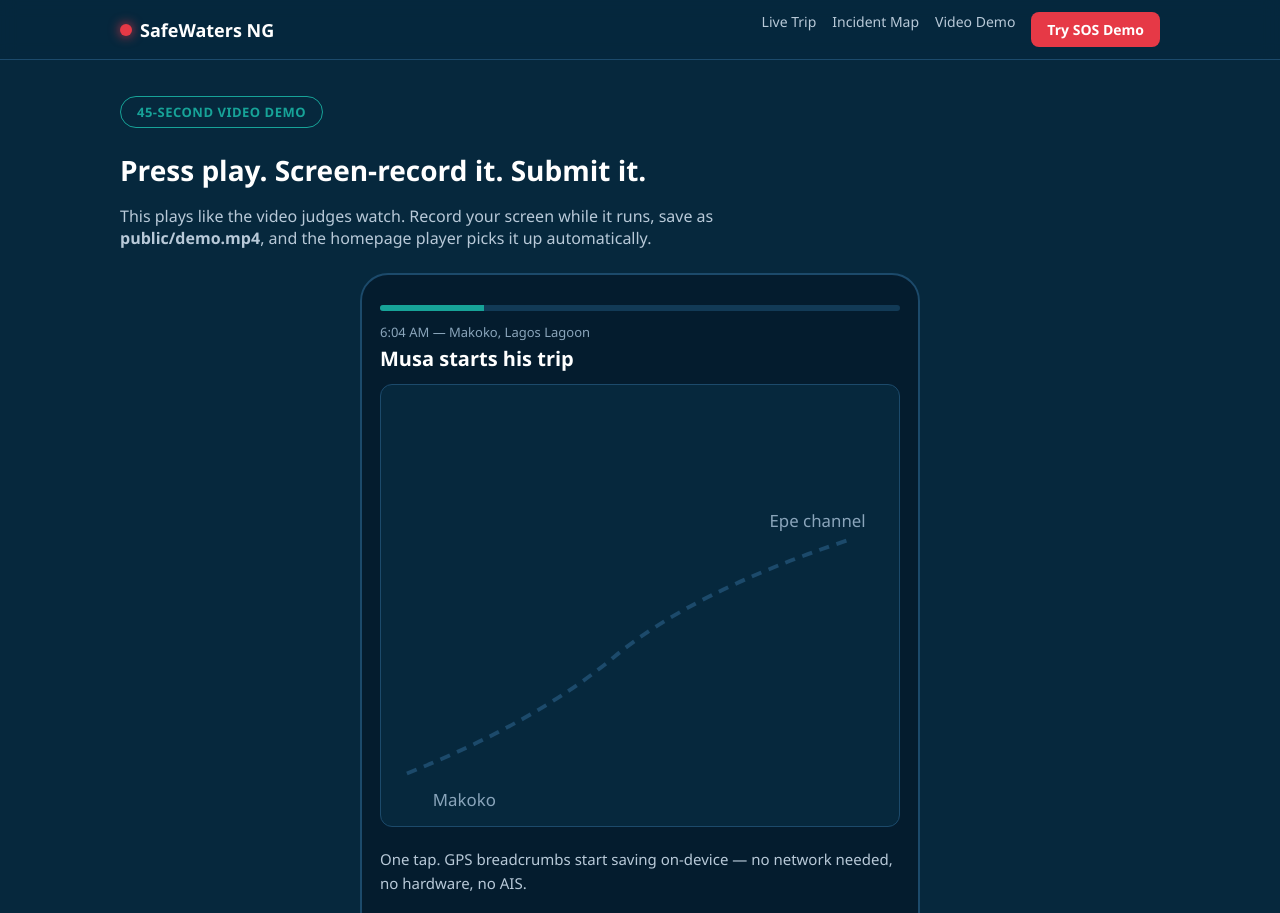
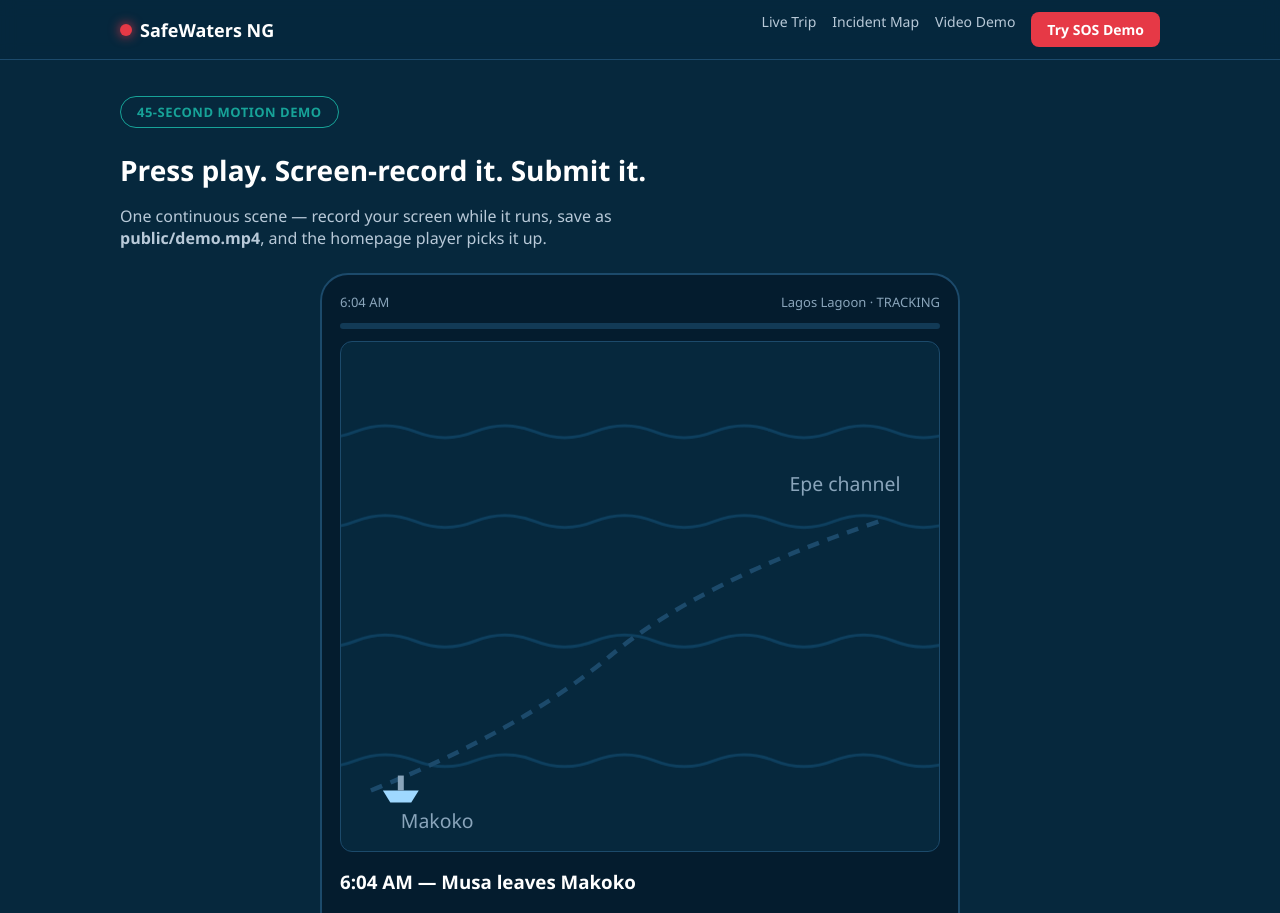
Before and after one commit to Shushirolsh-Dev/safewaters-ng, a Next.js app: page /demo in a window 1280 px wide. Shown: the top 913 px of the page. Built offline with nearby package versions, Linux system fonts and the light colour scheme.

Commit message:
Motion demo: animated 45s scene, scrub, SMS ticker

```diff
--- a/app/demo/page.js
+++ b/app/demo/page.js
@@ -1,70 +1,164 @@
 "use client";
 import { useEffect, useRef, useState } from "react";
 
-const STEPS = [
-  { t: "6:04 AM — Makoko, Lagos Lagoon", h: "Musa starts his trip", c: "One tap. GPS breadcrumbs start saving on-device — no network needed, no hardware, no AIS.", dots: 0, sos: false, pin: false },
-  { t: "6:20 AM — mid-lagoon, zero bars", h: "Still logging, fully offline", c: "Every fix is stored on the phone. 40 breadcrumbs banked before anything goes wrong.", dots: 5, sos: false, pin: false },
-  { t: "6:41 AM — engine failure", h: "One-tap SOS", c: "Musa hits SOS. Last GPS fix queues instantly — sent by data, or by SMS when there is no signal.", dots: 8, sos: true, pin: false },
-  { t: "6:43 AM — the shared map", h: "Everyone sees the red pin", c: "Cooperative, nearby boats and responders see SOS + live position. Closest canoe diverts. Response, not rumour.", dots: 8, sos: true, pin: true },
-  { t: "The business", h: "Every trip is data that earns", c: "Cooperatives pay ₦500/mo for the fleet dashboard. Insurers price cover off verified trips. Pilot: 500 fishers, Lagos Lagoon.", dots: 8, sos: true, pin: true },
-];
+const T = 45; // seconds
+const ROUTE = [[40,300],[75,285],[110,268],[145,250],[180,232],[215,215],[250,198],[285,182],[320,168],[345,158],[360,150]];
+const SOS_PT = [360, 150];
+const BASE_PT = [352, 96];
 
-const DOTS = [
-  [60, 300], [100, 270], [140, 250], [180, 225], [220, 205], [260, 185], [300, 165], [340, 150],
+function segLens(pts) {
+  const L = [0];
+  for (let k = 1; k < pts.length; k++) {
+    const dx = pts[k][0] - pts[k-1][0], dy = pts[k][1] - pts[k-1][1];
+    L.push(L[k-1] + Math.hypot(dx, dy));
+  }
+  return L;
+}
+const LENS = segLens(ROUTE);
+const TOTAL = LENS[LENS.length - 1];
+function posAt(p) {
+  const d = Math.min(Math.max(p, 0), 1) * TOTAL;
+  let k = 1;
+  while (k < LENS.length - 1 && LENS[k] < d) k++;
+  const f = (d - LENS[k-1]) / Math.max(LENS[k] - LENS[k-1], 1e-6);
+  return [ROUTE[k-1][0] + (ROUTE[k][0]-ROUTE[k-1][0])*f, ROUTE[k-1][1] + (ROUTE[k][1]-ROUTE[k-1][1])*f];
+}
+const lerp = (a, b, f) => [a[0]+(b[0]-a[0])*f, a[1]+(b[1]-a[1])*f];
+
+const CAPS = [
+  { to: 8, h: "6:04 AM — Musa leaves Makoko", c: "One tap starts the trip. GPS breadcrumbs save on-device. No network, no hardware, no AIS." },
+  { to: 18, h: "Mid-lagoon, zero bars — still logging", c: "Every fix is banked offline. The dotted trail is the trip record insurers and banks will pay for." },
+  { to: 28, h: "Engine failure — one-tap SOS", c: "Last GPS fix fires instantly: by data when there is signal, by SMS when there is not. Queued and retried automatically." },
+  { to: 38, h: "The whole lagoon sees the red pin", c: "Cooperative, nearby canoes and responders converge on one live map. Response, not rumour." },
+  { to: 99, h: "Every trip is data that earns", c: "₦500/mo cooperatives. Insurance priced off verified trips. Pilot: 500 fishers, Lagos Lagoon." },
 ];
 
 export default function DemoPage() {
-  const [i, setI] = useState(0);
+  const [t, setT] = useState(0);
   const [playing, setPlaying] = useState(false);
-  const timer = useRef(null);
-  const step = STEPS[i];
+  const raf = useRef(null);
+  const lastTs = useRef(0);
 
-  useEffect(() => () => clearInterval(timer.current), []);
-  const play = () => {
-    setPlaying(true);
-    clearInterval(timer.current);
-    timer.current = setInterval(() => {
-      setI((v) => {
-        if (v >= STEPS.length - 1) { clearInterval(timer.current); setPlaying(false); return v; }
-        return v + 1;
+  useEffect(() => () => cancelAnimationFrame(raf.current), []);
+  useEffect(() => {
+    if (!playing) return;
+    lastTs.current = performance.now();
+    const loop = (now) => {
+      const dt = (now - lastTs.current) / 1000;
+      lastTs.current = now;
+      setT((v) => {
+        const n = v + dt;
+        if (n >= T) { setPlaying(false); return T; }
+        return n;
       });
-    }, 4500);
-  };
-  const replay = () => { setI(0); play(); };
+      raf.current = requestAnimationFrame(loop);
+    };
+    raf.current = requestAnimationFrame(loop);
+    return () => cancelAnimationFrame(raf.current);
+  }, [playing]);
+
+  // motion state from timeline
+  const sailP = t < 18 ? (t / 18) * 0.92 : 0.92;                 // boat sails then stops
+  const boat = posAt(sailP);
+  const bob = sailP >= 0.92 && t >= 18 ? Math.sin(t * 4) * 3 : 0; // distress bobbing
+  const crumbs = Math.floor(sailP * 22);
+  const sosOn = t >= 18;
+  const ring = sosOn ? ((t - 18) % 1.6) / 1.6 : 0;                // expanding shockwave
+  const zoom = t >= 28 ? Math.min((t - 28) / 6, 1) : 0;
+  const scale = 1 + zoom * 0.45;
+  const respP = t >= 28 ? Math.min((t - 28) / 10, 1) : 0;
+  const resp = lerp(BASE_PT, SOS_PT, respP * respP * (3 - 2 * respP));
+  const mm = 4 + Math.floor((t / T) * 37);
+  const clock = `6:${String(mm).padStart(2, "0")} AM`;
+  const cap = CAPS.find((c) => t < c.to);
+  const outro = t >= 38 ? Math.min((t - 38) / 2, 1) : 0;
+  const smsLines = [
+    t >= 19 && "SOS queued — no data signal",
+    t >= 22 && "SMS sent via Termii → +234 ••• ••• 210",
+    t >= 25 && "Makoko cooperative alerted (14 boats nearby)",
+    t >= 29 && "Responder dispatched — ETA 22 min",
+  ].filter(Boolean);
 
   return (
     <div className="section">
-      <span className="pill">45-SECOND VIDEO DEMO</span>
+      <span className="pill">45-SECOND MOTION DEMO</span>
       <h2>Press play. Screen-record it. Submit it.</h2>
-      <p className="lead">This plays like the video judges watch. Record your screen while it runs, save as <b>public/demo.mp4</b>, and the homepage player picks it up automatically.</p>
-      <div className="player">
+      <p className="lead">One continuous scene — record your screen while it runs, save as <b>public/demo.mp4</b>, and the homepage player picks it up.</p>
+      <div className="player" style={{ maxWidth: 640 }}>
         <div className="phone">
-          <div className="progress"><i style={{ width: `${((i + 1) / STEPS.length) * 100}%` }} /></div>
-          <div className="phone-screen">
-            <div style={{ fontSize: 13, color: "#8aa5bb" }}>{step.t}</div>
-            <h3>{step.h}</h3>
-            <svg viewBox="0 0 400 340" style={{ width: "100%", background: "#06283d", borderRadius: 12, border: "1px solid #1c4a6b" }}>
+          <div style={{ display: "flex", justifyContent: "space-between", fontSize: 13, color: "#8aa5bb" }}>
+            <span>{clock}</span><span>Lagos Lagoon · {sosOn ? "SOS ACTIVE" : "TRACKING"}</span>
+          </div>
+          <div className="progress"><i style={{ width: `${(t / T) * 100}%` }} /></div>
+          <svg viewBox="0 0 400 340" style={{ width: "100%", background: "#06283d", borderRadius: 12, border: "1px solid #1c4a6b" }}>
+            <g className="waves" stroke="#134a6e" strokeWidth="2" fill="none" opacity="0.7">
+              <path d="M-400 60 q20 -8 40 0 t40 0 t40 0 t40 0 t40 0 t40 0 t40 0 t40 0 t40 0 t40 0 t40 0 t40 0 t40 0 t40 0 t40 0 t40 0 t40 0 t40 0 t40 0 t40 0" />
+              <path d="M-400 120 q20 -8 40 0 t40 0 t40 0 t40 0 t40 0 t40 0 t40 0 t40 0 t40 0 t40 0 t40 0 t40 0 t40 0 t40 0 t40 0 t40 0 t40 0 t40 0 t40 0 t40 0" />
+              <path d="M-400 200 q20 -8 40 0 t40 0 t40 0 t40 0 t40 0 t40 0 t40 0 t40 0 t40 0 t40 0 t40 0 t40 0 t40 0 t40 0 t40 0 t40 0 t40 0 t40 0 t40 0 t40 0" />
+              <path d="M-400 280 q20 -8 40 0 t40 0 t40 0 t40 0 t40 0 t40 0 t40 0 t40 0 t40 0 t40 0 t40 0 t40 0 t40 0 t40 0 t40 0 t40 0 t40 0 t40 0 t40 0 t40 0" />
+            </g>
+            <g transform={`translate(${SOS_PT[0]} ${SOS_PT[1]}) scale(${scale}) translate(${-SOS_PT[0]} ${-SOS_PT[1]})`}>
               <path d="M20 300 Q120 260 180 210 T360 120" stroke="#1c4a6b" strokeWidth="3" fill="none" strokeDasharray="8 6" />
-              {DOTS.slice(0, step.dots).map((d, k) => (<circle className="route-dot" key={k} cx={d[0]} cy={d[1]} r="7" fill="#17a398" />))}
-              {step.sos && (<g><circle cx="340" cy="150" r="16" fill="#e63946"><animate attributeName="r" values="12;20;12" dur="1.2s" repeatCount="indefinite" /></circle><text x="340" y="156" textAnchor="middle" fontSize="14" fontWeight="bold" fill="#fff">SOS</text></g>)}
-              {step.pin && (<g><circle cx="100" cy="270" r="9" fill="#ffb703" /><circle cx="260" cy="185" r="9" fill="#ffb703" /><circle cx="180" cy="225" r="9" fill="#17a398" /></g>)}
+              {Array.from({ length: crumbs }).map((_, k) => {
+                const p = posAt((k / 22) * 0.92);
+                return <circle key={k} cx={p[0]} cy={p[1]} r="5" fill="#17a398" opacity="0.9" />;
+              })}
+              {respP > 0 && <line x1={BASE_PT[0]} y1={BASE_PT[1]} x2={resp[0]} y2={resp[1]} stroke="#ffb703" strokeWidth="2" strokeDasharray="6 5" />}
               <text x="40" y="325" fontSize="13" fill="#8aa5bb">Makoko</text>
-              <text x="300" y="110" fontSize="13" fill="#8aa5bb">Epe channel</text>
-            </svg>
-            <p className="cap">{step.c}</p>
-          </div>
+              <text x="300" y="100" fontSize="13" fill="#8aa5bb">Epe channel</text>
+              {/* distressed boat */}
+              <g transform={`translate(${boat[0]} ${boat[1] + bob})`}>
+                <path d="M-12 0 L12 0 L7 8 L-7 8 Z" fill={sosOn ? "#e63946" : "#9fd8ff"} />
+                <rect x="-2" y="-10" width="4" height="10" fill="#8aa5bb" />
+              </g>
+              {/* SOS shockwave */}
+              {sosOn && (
+                <g>
+                  <circle cx={SOS_PT[0]} cy={SOS_PT[1]} r={12 + ring * 46} fill="none" stroke="#e63946" strokeWidth={3 - ring * 2} opacity={1 - ring} />
+                  <circle cx={SOS_PT[0]} cy={SOS_PT[1]} r="13" fill="#e63946" />
+                  <text x={SOS_PT[0]} y={SOS_PT[1] + 5} textAnchor="middle" fontSize="11" fontWeight="bold" fill="#fff">SOS</text>
+                </g>
+              )}
+              {/* responder boat */}
+              {respP > 0 && (
+                <g transform={`translate(${resp[0]} ${resp[1]})`}>
+                  <path d="M-11 0 L11 0 L6 7 L-6 7 Z" fill="#ffb703" />
+                  <circle cx="0" cy="-6" r="4" fill="#ffb703" />
+                </g>
+              )}
+              {respP > 0 && <circle cx="100" cy="270" r="8" fill="#ffb703" opacity="0.9" />}
+              {respP > 0 && <circle cx="180" cy="225" r="8" fill="#17a398" opacity="0.9" />}
+            </g>
+            {outro > 0 && (
+              <g opacity={outro}>
+                <rect x="30" y="90" width="340" height="160" rx="14" fill="#041c2e" stroke="#17a398" strokeWidth="2" />
+                <text x="200" y="130" textAnchor="middle" fontSize="20" fontWeight="800" fill="#fff">SafeWaters NG</text>
+                <text x="200" y="158" textAnchor="middle" fontSize="14" fill="#9fd8ff">500 fishers · Lagos Lagoon pilot</text>
+                <text x="200" y="182" textAnchor="middle" fontSize="14" fill="#9fd8ff">₦500/mo co-ops · insurance API</text>
+                <text x="200" y="212" textAnchor="middle" fontSize="14" fill="#ffb703">Lead this frontier. Do not follow it.</text>
+              </g>
+            )}
+          </svg>
+          <h3 style={{ margin: "12px 0 4px" }}>{cap.h}</h3>
+          <p className="cap" style={{ minHeight: 0 }}>{cap.c}</p>
+          {smsLines.length > 0 && (
+            <div style={{ marginTop: 8, display: "grid", gap: 6 }}>
+              {smsLines.map((s, k) => (
+                <div key={k} style={{ background: "#041c2e", border: "1px solid #1c4a6b", borderRadius: 8, padding: "8px 12px", fontSize: 13 }}>
+                  {k >= 2 ? "🟢 " : "🔴 "}{s}
+                </div>
+              ))}
+            </div>
+          )}
         </div>
         <div className="big-btns" style={{ justifyContent: "center" }}>
-          {!playing && i === 0 && <button className="btn" onClick={play}>▶ Play demo</button>}
-          {playing && <button className="btn-ghost" onClick={() => { clearInterval(timer.current); setPlaying(false); }}>Pause</button>}
-          {!playing && i > 0 && <button className="btn" onClick={replay}>↻ Replay</button>}
-          {!playing && i > 0 && i < STEPS.length - 1 && <button className="btn" onClick={play}>▶ Resume</button>}
+          {!playing && t === 0 && <button className="btn" onClick={() => setPlaying(true)}>▶ Play 45-sec demo</button>}
+          {playing && <button className="btn-ghost" onClick={() => setPlaying(false)}>Pause</button>}
+          {!playing && t > 0 && t < T && <button className="btn" onClick={() => setPlaying(true)}>▶ Resume</button>}
+          {!playing && t > 0 && <button className="btn-ghost" onClick={() => { setT(0); setPlaying(true); }}>↻ Replay</button>}
         </div>
-        <div style={{ display: "flex", gap: 8, justifyContent: "center" }}>
-          {STEPS.map((_, k) => (
-            <button key={k} onClick={() => setI(k)} style={{ width: 12, height: 12, borderRadius: "50%", border: 0, cursor: "pointer", background: k === i ? "#e63946" : "#1c4a6b" }} />
-          ))}
-        </div>
+        <input type="range" min="0" max={T} step="0.1" value={t} onChange={(e) => { setPlaying(false); setT(Number(e.target.value)); }} style={{ width: "100%" }} />
+        <div style={{ textAlign: "center", color: "#8aa5bb", fontSize: 13 }}>{t.toFixed(1)}s / {T}s — drag to scrub a retake</div>
       </div>
     </div>
   );
--- a/app/globals.css
+++ b/app/globals.css
@@ -66,4 +66,6 @@ a { color: var(--sky); }
 .progress i { display: block; height: 100%; background: var(--teal); transition: width 0.5s; }
 .cap { color: var(--muted); font-size: 15px; line-height: 1.6; min-height: 72px; }
 .route-dot { transition: opacity 0.4s; }
+@keyframes drift { from { transform: translateX(0); } to { transform: translateX(80px); } }
+.waves { animation: drift 5s linear infinite; }
 @media (max-width: 760px) { .stats { grid-template-columns: repeat(2, 1fr); } .grid3 { grid-template-columns: 1fr; } }
```
